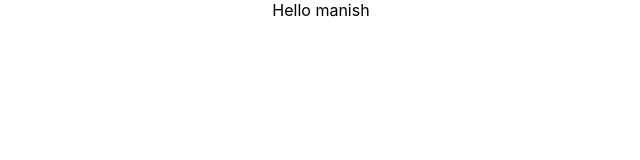
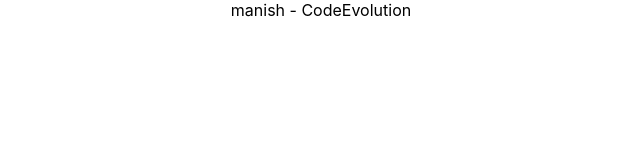
Before and after one commit to manggic/codeEvolutionReactTuts, a React (Create React App) app: page / in a window 1280 px wide. Shown: the top 160 px of the page, without its empty margins (319-959 px from the left). Built offline with nearby package versions, Linux system fonts and the light colour scheme.

Commit message:
added useContext

```diff
--- a/src/App.js
+++ b/src/App.js
@@ -18,7 +18,7 @@
 import User from "./components/User";
 import RenderPropsCounter from "./components/RenderPropsCounter";
 import ComponentC from "./components/ComponentC";
-import { UserProvider } from "./components/UserContext";
+import { ChannelProvider, UserProvider } from "./components/UserContext";
 
 const App = () => {
   return (
@@ -52,7 +52,9 @@
         )}
       /> */}
       <UserProvider value={"manish"}>
-        <ComponentC />
+        <ChannelProvider value="CodeEvolution">
+          <ComponentC />
+        </ChannelProvider>
       </UserProvider>
       {/* <ErrorBoundary>
         <Hero heroName={"joker"} />
--- a/src/components/ComponentE.js
+++ b/src/components/ComponentE.js
@@ -1,10 +1,14 @@
-import React from "react";
+import React, { useContext } from "react";
 import ComponentF from "./ComponentF";
+import { ChannelContext, UserContext } from "./UserContext";
 
 function ComponentE() {
+  const user = useContext(UserContext);
+  const channel = useContext(ChannelContext);
+
   return (
     <div>
-      <ComponentF />
+      {user} - {channel}
     </div>
   );
 }
--- a/src/components/ComponentF.js
+++ b/src/components/ComponentF.js
@@ -1,11 +1,21 @@
 import React from "react";
-import { UserConsumer } from "./UserContext";
+import { UserConsumer, ChannelConsumer } from "./UserContext";
 
 function ComponentF() {
   return (
     <UserConsumer>
       {(username) => {
-        return <div>Hello {username}</div>;
+        return (
+          <ChannelConsumer>
+            {(channel) => {
+              return (
+                <div>
+                  Hello {username} channel {channel}{" "}
+                </div>
+              );
+            }}
+          </ChannelConsumer>
+        );
       }}
     </UserConsumer>
   );
--- a/src/components/UserContext.js
+++ b/src/components/UserContext.js
@@ -1,9 +1,20 @@
 import React from "react";
 
-const UserContext = React.createContext();
+// this default only will use when components does not have matching provider above it
+const UserContext = React.createContext("CodeEvolution");
+const ChannelContext = React.createContext("CodeEvolution");
+
+const ChannelProvider = ChannelContext.Provider;
+const ChannelConsumer = ChannelContext.Consumer;
 
 const UserProvider = UserContext.Provider;
-
 const UserConsumer = UserContext.Consumer;
 
-export { UserConsumer, UserProvider };
+export {
+  UserConsumer,
+  UserProvider,
+  ChannelConsumer,
+  ChannelProvider,
+  UserContext,
+  ChannelContext,
+};
```
